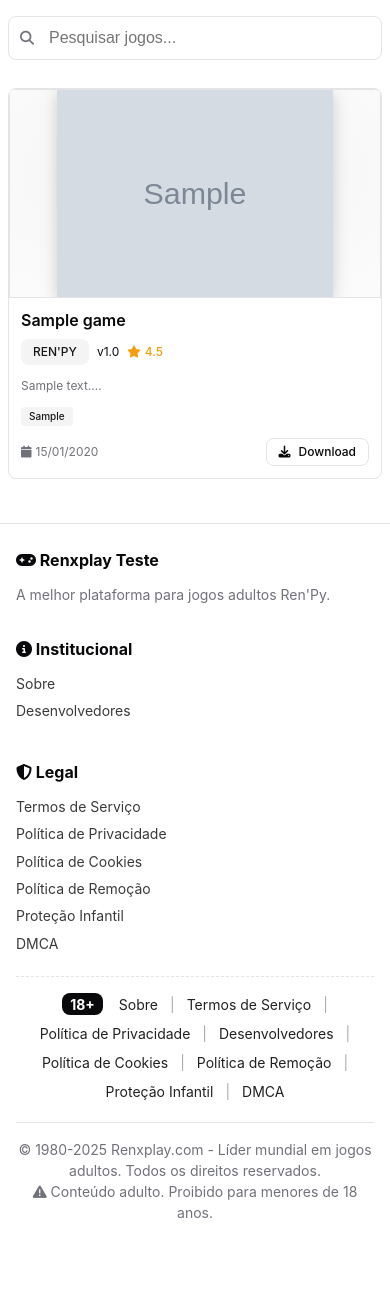
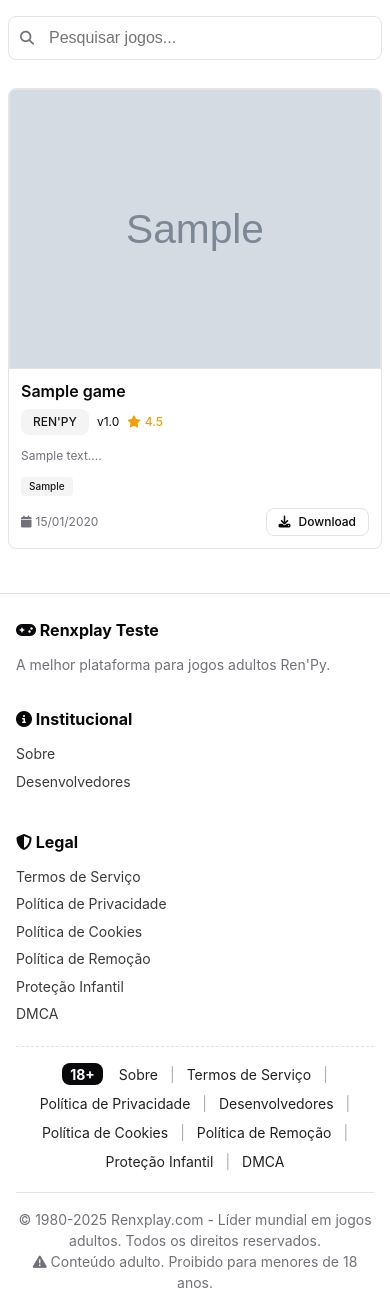
Before and after one commit to spanknibo-cmyk/Renx-Play, a PHP site: page / in a window 390 px wide. Shown: the part 55-1355 px from the top of the page. Before the commit the page ends 1273 px from the top, so only its background shows below. Run offline with PHP 8.4, Linux system fonts and the light colour scheme; tables that the repository leaves empty or names only in its code hold one stand-in row (values such as "Sample post"); grey boxes marked "Sample" are stand-in pictures.

Commit message:
Add CSS variables for consistent image cover heights on desktop and mobile
Co-authored-by: digita6380 <digita6380@rikrod.com>

```diff
--- a/style.css
+++ b/style.css
@@ -22,6 +22,8 @@
     --input: 240 5.9% 90%;
     --ring: 240 5.9% 10%;
     --radius: 0.5rem;
+    --cover-height-desktop: 360px;
+    --cover-height-mobile: 220px;
 }
 
 /* Light variants removed: only default light and .dark remain */
@@ -235,7 +237,7 @@ body {
 .card-image {
 	position: relative;
 	width: 100%;
-	aspect-ratio: 16 / 9;
+	min-height: var(--cover-height-desktop);
 	overflow: hidden;
 	border: 1px solid hsl(var(--border));
 	background: radial-gradient(120% 120% at 50% 40%, hsl(var(--muted)) 0%, hsl(var(--card)) 100%);
@@ -423,6 +425,7 @@ body {
 
 .game-image {
 	width: 100%;
+	min-height: var(--cover-height-desktop);
 	border-radius: 16px;
 	overflow: hidden;
 	box-shadow: 0 8px 24px rgba(0,0,0,.08);
@@ -508,7 +511,7 @@ body {
 .creator-links .btn { padding: .4rem .6rem; }
 
 @media (max-width: 768px) {
-	.game-image { min-height: 200px; }
+	.game-image { min-height: var(--cover-height-mobile); }
 	.game-image img { max-height: 50vh; }
 }
 
@@ -744,7 +747,7 @@ body {
 	}
 
 	.card-image {
-		aspect-ratio: 16 / 9;
+		min-height: var(--cover-height-mobile);
 	}
 
 	.auth-card {
```
